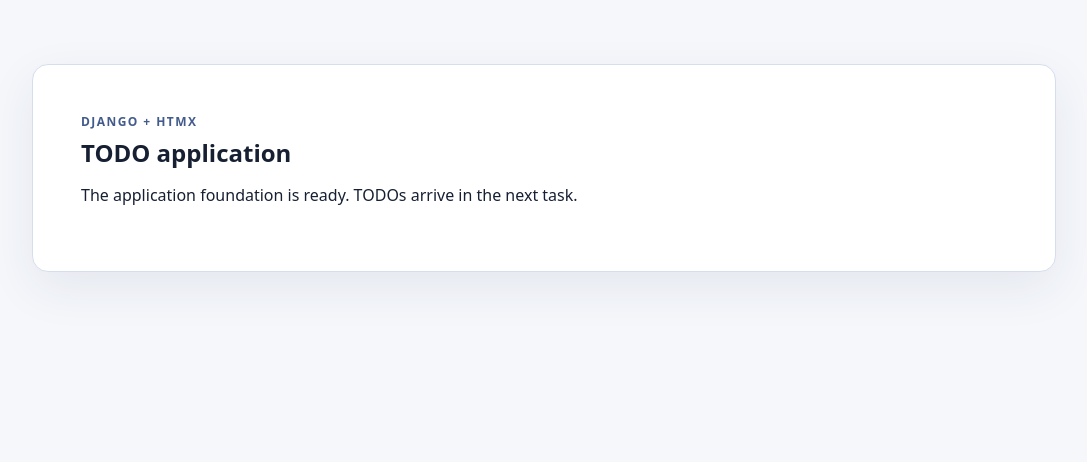
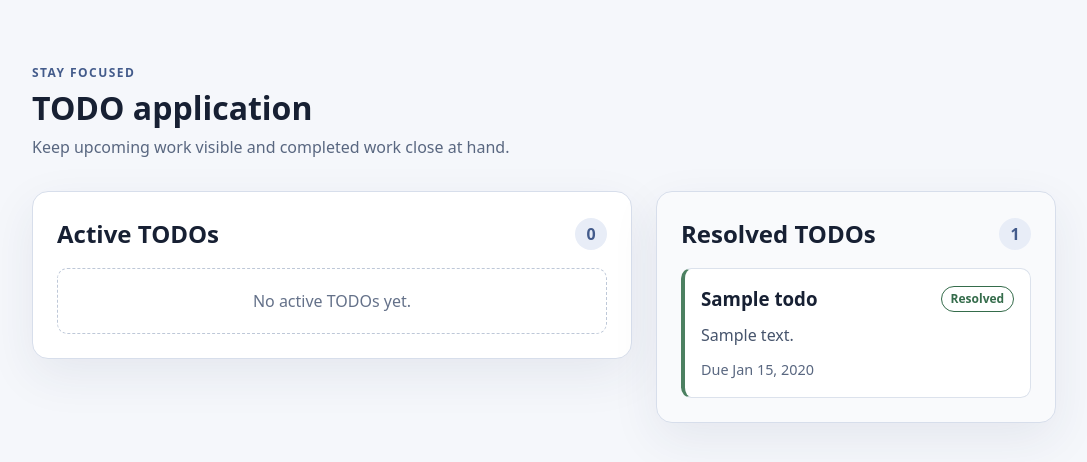
Before and after one commit to Tselmeg-C/django-todo-htmx, a Django app: page / in a window 1280 px wide. Shown: the top 462 px of the page, without its empty margins (96-1183 px from the left). Run offline with Django 5.2, Linux system fonts and the light colour scheme; tables that the repository leaves empty hold one stand-in row (values such as "Sample post").

Commit message:
Render ordered TODO lists

```diff
--- a/static/css/app.css
+++ b/static/css/app.css
@@ -20,12 +20,8 @@ body {
   padding-block: 4rem;
 }
 
-.placeholder {
-  padding: clamp(1.5rem, 5vw, 3rem);
-  border: 1px solid #d7deeb;
-  border-radius: 1rem;
-  background: #fff;
-  box-shadow: 0 1rem 3rem rgb(32 52 89 / 8%);
+.page-header {
+  margin-block-end: 2rem;
 }
 
 .eyebrow {
@@ -41,3 +37,121 @@ h1 {
   margin-block: 0.5rem;
   line-height: 1.15;
 }
+
+.page-intro {
+  max-width: 40rem;
+  margin: 0;
+  color: #596780;
+}
+
+.todo-sections {
+  display: grid;
+  gap: 1.5rem;
+}
+
+.todo-section {
+  min-width: 0;
+  padding: clamp(1rem, 3vw, 1.5rem);
+  border: 1px solid #d7deeb;
+  border-radius: 1rem;
+  background: #fff;
+  box-shadow: 0 1rem 3rem rgb(32 52 89 / 8%);
+}
+
+.todo-section--resolved {
+  background: #f9fafc;
+}
+
+.todo-section__header,
+.todo-card__heading {
+  display: flex;
+  align-items: center;
+  justify-content: space-between;
+  gap: 1rem;
+}
+
+.todo-section__header {
+  margin-block-end: 1rem;
+}
+
+.todo-section__header h2,
+.todo-card h3 {
+  margin: 0;
+}
+
+.todo-count {
+  display: inline-grid;
+  min-width: 2rem;
+  min-height: 2rem;
+  place-items: center;
+  border-radius: 999px;
+  color: #435b8b;
+  background: #e8edf7;
+  font-weight: 700;
+}
+
+.todo-list {
+  display: grid;
+  gap: 0.75rem;
+}
+
+.todo-card {
+  padding: 1rem;
+  border: 1px solid #dce2ec;
+  border-inline-start: 0.3rem solid #7690bf;
+  border-radius: 0.65rem;
+  background: #fff;
+}
+
+.todo-card--overdue {
+  border-color: #b04a4a;
+  background: #fff8f7;
+}
+
+.todo-card--resolved {
+  border-inline-start-color: #4c8061;
+}
+
+.todo-card__description {
+  margin-block: 0.65rem 0;
+  color: #46546c;
+}
+
+.todo-card__due-date {
+  margin-block: 0.75rem 0;
+  color: #596780;
+  font-size: 0.9rem;
+}
+
+.status-badge {
+  flex: 0 0 auto;
+  padding: 0.2rem 0.55rem;
+  border: 1px solid currentcolor;
+  border-radius: 999px;
+  font-size: 0.75rem;
+  font-weight: 700;
+}
+
+.status-badge--overdue {
+  color: #9b2f2f;
+}
+
+.status-badge--resolved {
+  color: #356c4b;
+}
+
+.empty-state {
+  margin: 0;
+  padding: 1.25rem;
+  border: 1px dashed #bec8d8;
+  border-radius: 0.65rem;
+  color: #647189;
+  text-align: center;
+}
+
+@media (min-width: 48rem) {
+  .todo-sections {
+    grid-template-columns: minmax(0, 3fr) minmax(16rem, 2fr);
+    align-items: start;
+  }
+}
--- a/templates/todos/home.html
+++ b/templates/todos/home.html
@@ -3,9 +3,11 @@
 {% block title %}TODO application{% endblock %}
 
 {% block content %}
-  <section class="placeholder" aria-labelledby="page-title">
-    <p class="eyebrow">Django + HTMX</p>
+  <header class="page-header">
+    <p class="eyebrow">Stay focused</p>
     <h1 id="page-title">TODO application</h1>
-    <p>The application foundation is ready. TODOs arrive in the next task.</p>
-  </section>
+    <p class="page-intro">Keep upcoming work visible and completed work close at hand.</p>
+  </header>
+
+  {% include "todos/partials/todo_sections.html" %}
 {% endblock %}
--- /dev/null
+++ b/templates/todos/partials/todo_item.html
@@ -0,0 +1,20 @@
+<article class="todo-card{% if todo.is_overdue %} todo-card--overdue{% endif %}{% if todo.is_resolved %} todo-card--resolved{% endif %}" data-todo-id="{{ todo.pk }}">
+  <div class="todo-card__heading">
+    <h3>{{ todo.title }}</h3>
+    {% if todo.is_resolved %}
+      <span class="status-badge status-badge--resolved">Resolved</span>
+    {% elif todo.is_overdue %}
+      <span class="status-badge status-badge--overdue">Overdue</span>
+    {% endif %}
+  </div>
+
+  {% if todo.description %}
+    <p class="todo-card__description">{{ todo.description|linebreaksbr }}</p>
+  {% endif %}
+
+  {% if todo.due_date %}
+    <p class="todo-card__due-date">
+      Due <time datetime="{{ todo.due_date|date:'Y-m-d' }}">{{ todo.due_date|date:"M j, Y" }}</time>
+    </p>
+  {% endif %}
+</article>
--- /dev/null
+++ b/templates/todos/partials/todo_list.html
@@ -0,0 +1,7 @@
+<div class="todo-list">
+  {% for todo in todos %}
+    {% include "todos/partials/todo_item.html" with todo=todo only %}
+  {% empty %}
+    <p class="empty-state">{{ empty_message }}</p>
+  {% endfor %}
+</div>
--- /dev/null
+++ b/templates/todos/partials/todo_sections.html
@@ -0,0 +1,17 @@
+<div id="todo-sections" class="todo-sections">
+  <section class="todo-section" aria-labelledby="active-heading">
+    <header class="todo-section__header">
+      <h2 id="active-heading">Active TODOs</h2>
+      <span class="todo-count" aria-label="Active TODO count">{{ active_todos|length }}</span>
+    </header>
+    {% include "todos/partials/todo_list.html" with todos=active_todos empty_message="No active TODOs yet." only %}
+  </section>
+
+  <section class="todo-section todo-section--resolved" aria-labelledby="resolved-heading">
+    <header class="todo-section__header">
+      <h2 id="resolved-heading">Resolved TODOs</h2>
+      <span class="todo-count" aria-label="Resolved TODO count">{{ resolved_todos|length }}</span>
+    </header>
+    {% include "todos/partials/todo_list.html" with todos=resolved_todos empty_message="No resolved TODOs yet." only %}
+  </section>
+</div>
--- /dev/null
+++ b/todos/queries.py
@@ -0,0 +1,29 @@
+from django.db.models import Case, IntegerField, Value, When
+from django.utils import timezone
+
+from todos.models import Todo
+
+
+def active_todos():
+    """Return active TODOs ordered by urgency and creation time."""
+    today = timezone.localdate()
+    due_group = Case(
+        When(due_date__lt=today, then=Value(0)),
+        When(due_date__isnull=False, then=Value(1)),
+        default=Value(2),
+        output_field=IntegerField(),
+    )
+
+    return (
+        Todo.objects.filter(is_resolved=False)
+        .annotate(_due_group=due_group)
+        .order_by("_due_group", "due_date", "-created_at")
+    )
+
+
+def resolved_todos():
+    """Return resolved TODOs with the most recently resolved first."""
+    return Todo.objects.filter(is_resolved=True).order_by(
+        "-resolved_at",
+        "-created_at",
+    )
--- a/todos/views.py
+++ b/todos/views.py
@@ -1,6 +1,15 @@
 from django.shortcuts import render
+
+from todos.queries import active_todos, resolved_todos
 
 
 def home(request):
-    """Render the initial application shell."""
-    return render(request, "todos/home.html")
+    """Render active and resolved TODOs on the application home page."""
+    return render(
+        request,
+        "todos/home.html",
+        {
+            "active_todos": active_todos(),
+            "resolved_todos": resolved_todos(),
+        },
+    )
```
Also changed, not shown: todos/tests/test_bootstrap.py (+2 -2 lines), todos/tests/test_list_view.py (added, +155 -0 lines).
